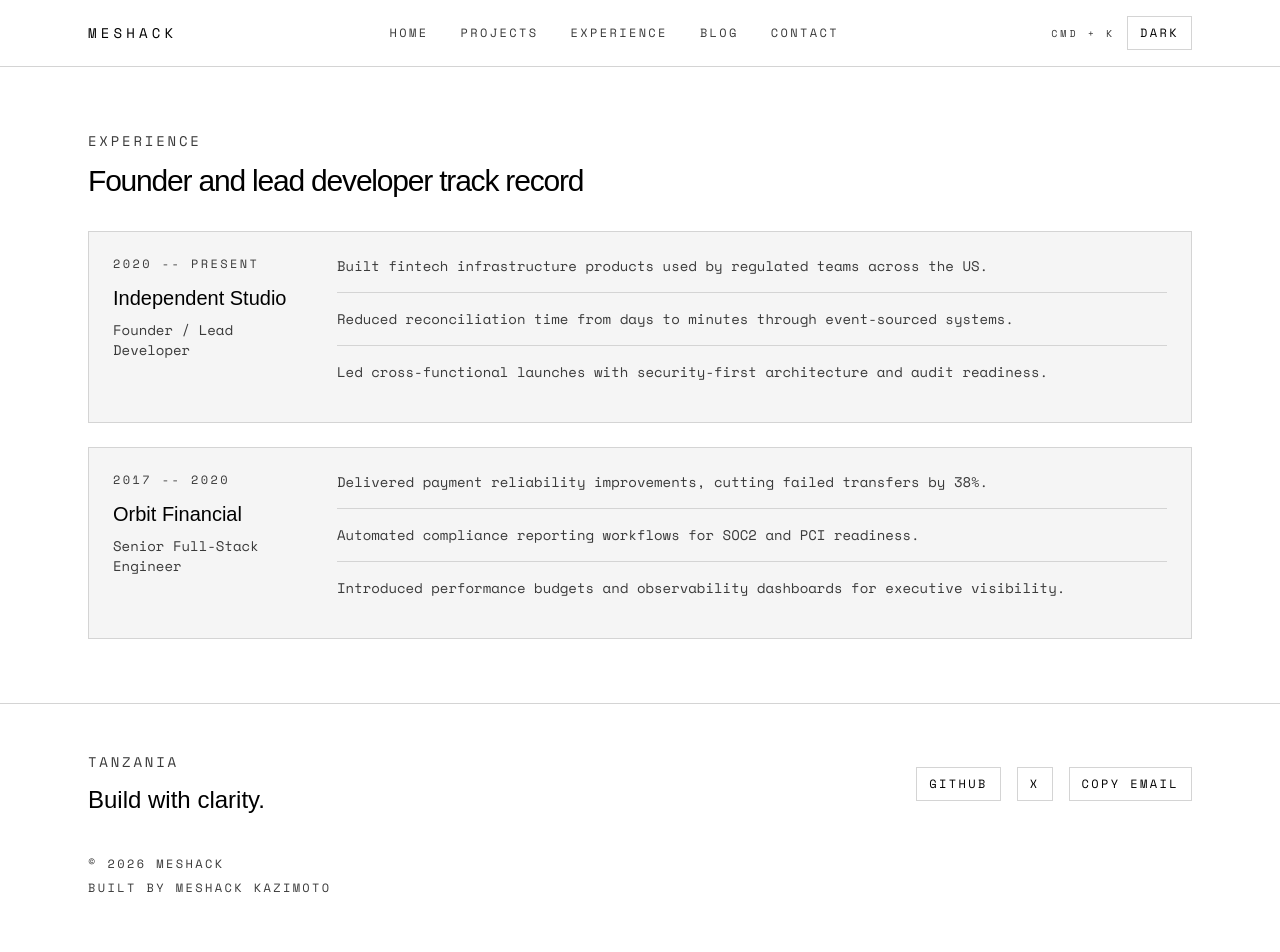
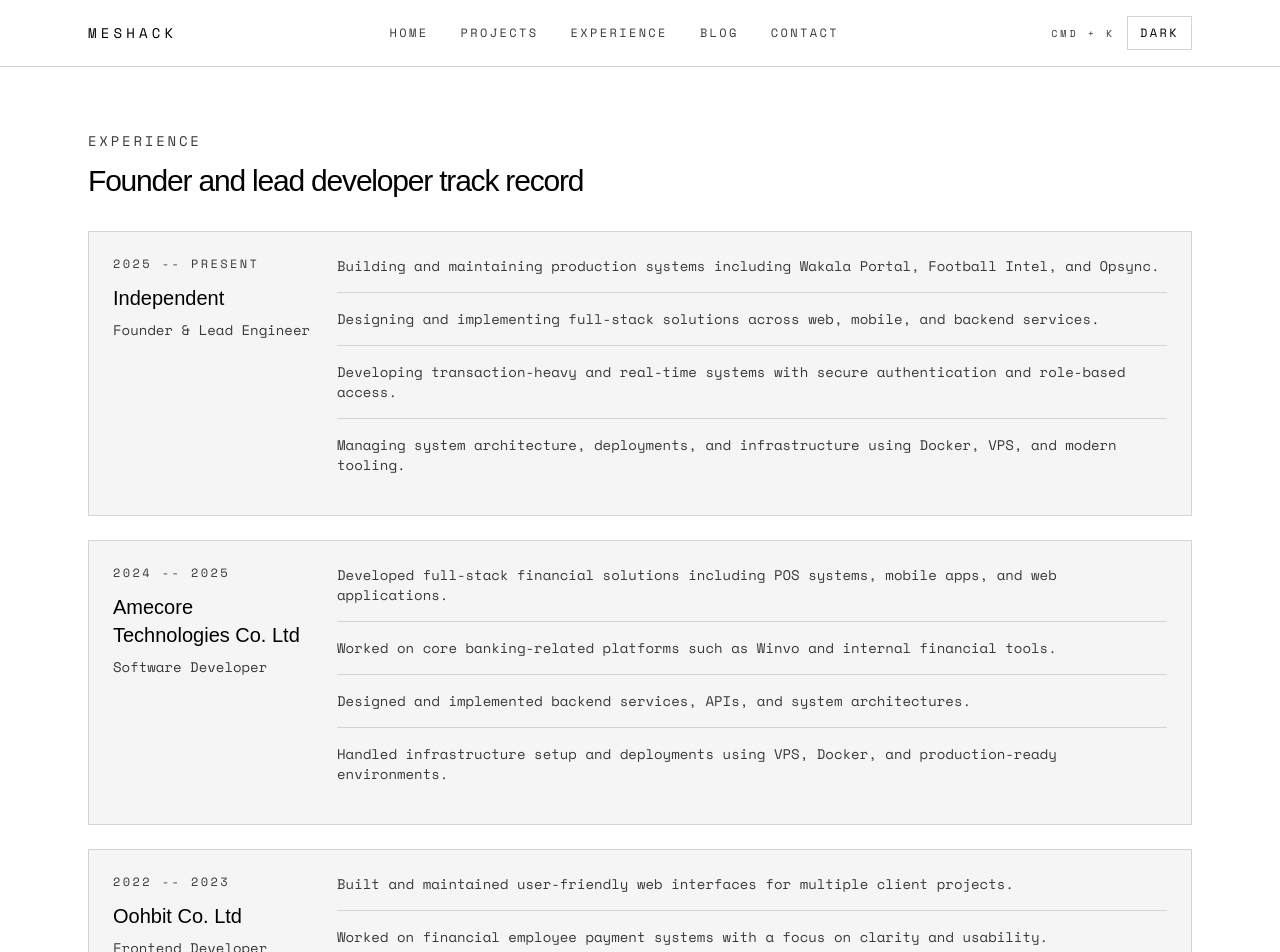
Before and after one commit to meshackkazimoto/me, a Next.js app: page /experience in a window 1280 px wide. Shown: the top 952 px of the page. Built offline with nearby package versions, Linux system fonts and the light colour scheme; a web font is replaced by a local one.

Commit message:
Refactor experience details and add achievements
- Updated company names
- Changed job titles to more accurate roles
- Added detailed achievements for each role

```diff
--- a/data/profile.ts
+++ b/data/profile.ts
@@ -184,25 +184,38 @@ export const projects = [
 
 export const experiences = [
   {
-    company: "Independent Studio",
-    title: "Founder / Lead Developer",
-    period: "2020 -- Present",
+     company: "Independent",
+     title: "Founder & Lead Engineer",
+     period: "2025 -- Present",
+     achievements: [
+       "Building and maintaining production systems including Wakala Portal, Football Intel, and Opsync.",
+       "Designing and implementing full-stack solutions across web, mobile, and backend services.",
+       "Developing transaction-heavy and real-time systems with secure authentication and role-based access.",
+       "Managing system architecture, deployments, and infrastructure using Docker, VPS, and modern tooling."
+     ]
+   },
+  {
+    company: "Amecore Technologies Co. Ltd",
+    title: "Software Developer",
+    period: "2024 -- 2025",
     achievements: [
-      "Built fintech infrastructure products used by regulated teams across the US.",
-      "Reduced reconciliation time from days to minutes through event-sourced systems.",
-      "Led cross-functional launches with security-first architecture and audit readiness."
+      "Developed full-stack financial solutions including POS systems, mobile apps, and web applications.",
+      "Worked on core banking-related platforms such as Winvo and internal financial tools.",
+      "Designed and implemented backend services, APIs, and system architectures.",
+      "Handled infrastructure setup and deployments using VPS, Docker, and production-ready environments."
     ]
   },
   {
-    company: "Orbit Financial",
-    title: "Senior Full-Stack Engineer",
-    period: "2017 -- 2020",
+    company: "Oohbit Co. Ltd",
+    title: "Frontend Developer",
+    period: "2022 -- 2023",
     achievements: [
-      "Delivered payment reliability improvements, cutting failed transfers by 38%.",
-      "Automated compliance reporting workflows for SOC2 and PCI readiness.",
-      "Introduced performance budgets and observability dashboards for executive visibility."
+      "Built and maintained user-friendly web interfaces for multiple client projects.",
+      "Worked on financial employee payment systems with a focus on clarity and usability.",
+      "Developed frontend solutions for a digital billboard management platform.",
+      "Collaborated with backend teams to deliver stable and responsive applications."
     ]
-  }
+  },
 ];
 
 export const howIBuildSystems = [
```
